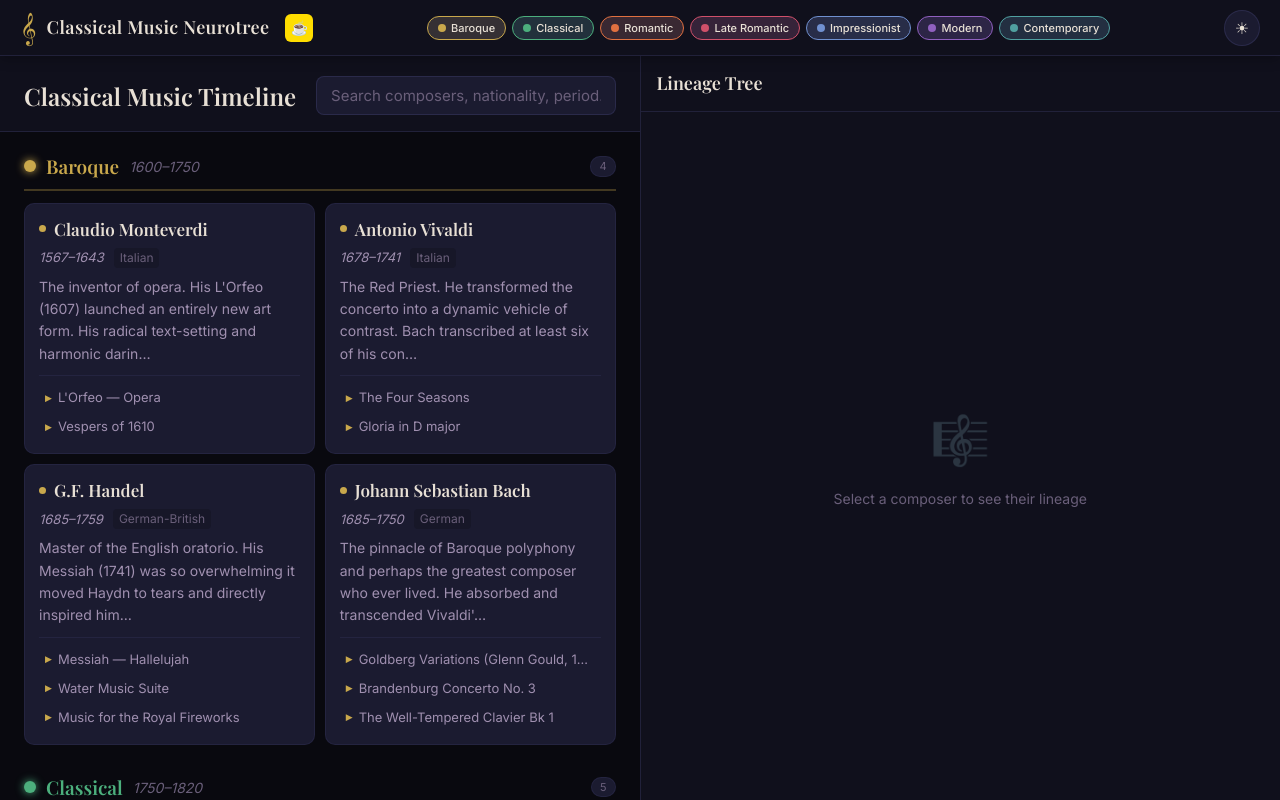
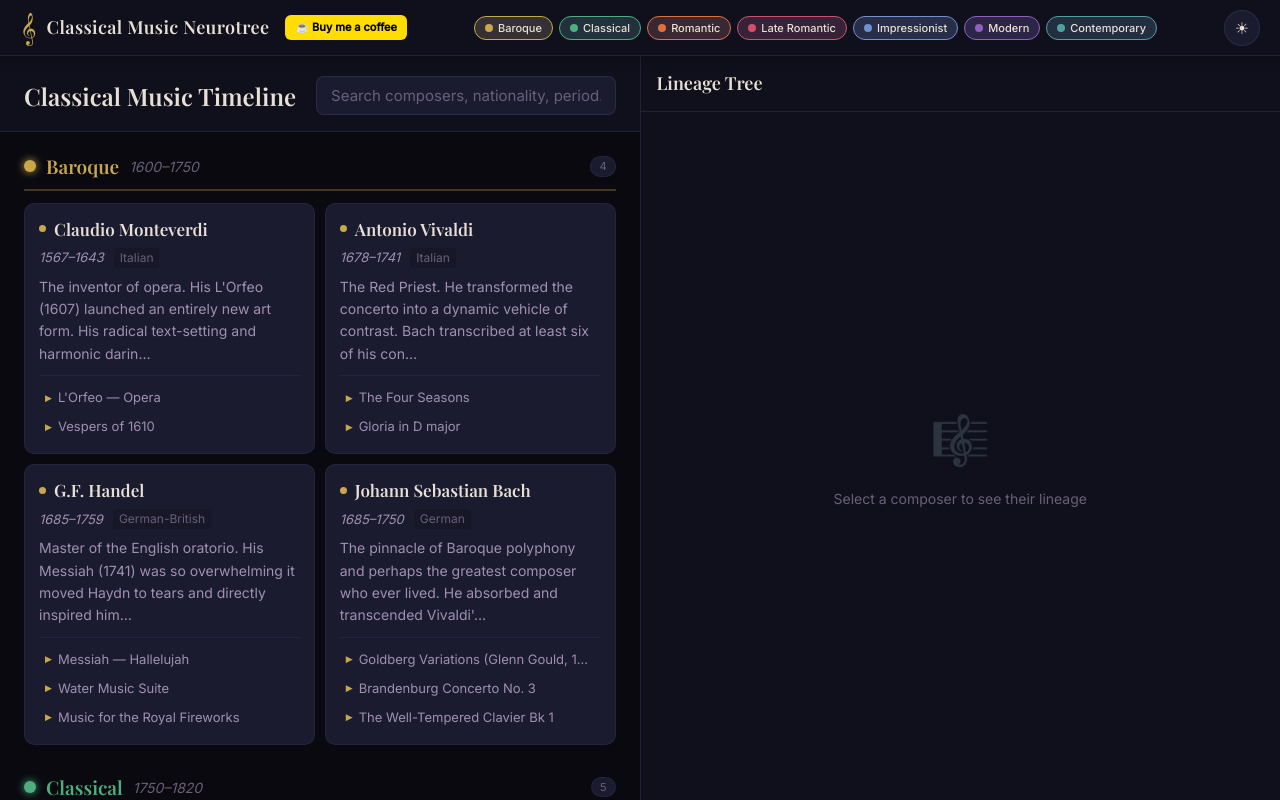
Before and after one commit to anovabr/music_routes, a React (Vite) app: page / in a window 1280 px wide. Built offline with nearby package versions, Linux system fonts and the light colour scheme; a web font is replaced by a local one.

Commit message:
Add text to Buy Me a Coffee button

```diff
--- a/src/App.jsx
+++ b/src/App.jsx
@@ -41,7 +41,7 @@ export default function App() {
             className="bmc-btn"
             title="Buy me a coffee"
           >
-            ☕
+            ☕ Buy me a coffee
           </a>
         </div>
         {/* Period Filters */}
--- a/src/index.css
+++ b/src/index.css
@@ -100,19 +100,21 @@ button {
   display: flex;
   align-items: center;
   justify-content: center;
-  width: 28px;
-  height: 28px;
+  gap: 4px;
+  padding: 4px 10px;
   border-radius: 6px;
   background: #ffdd00;
   color: #000;
-  font-size: 14px;
+  font-size: 11px;
+  font-weight: 600;
   text-decoration: none;
   transition: all var(--transition);
   margin-left: 6px;
+  white-space: nowrap;
 }
 
 .bmc-btn:hover {
-  transform: scale(1.1);
+  transform: scale(1.05);
   box-shadow: 0 2px 8px rgba(255, 221, 0, 0.4);
 }
 
```
